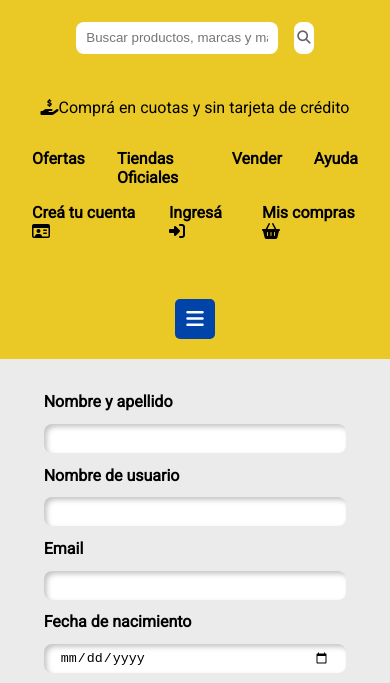
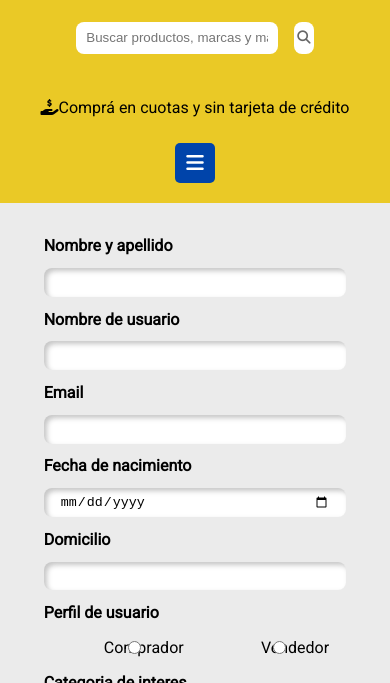
Before and after one commit to emiliasosa/mercadoliebre, a website: page views/register.html in a window 390 px wide. Shown: the part 83-766 px from the top of the page. Drawn offline with Linux system fonts and the light colour scheme; files that its build step writes are made by us from their sources; files whose address does not match are found by name.

Commit message:
Modificando header

```diff
--- a/views/register.html
+++ b/views/register.html
@@ -12,7 +12,7 @@
     <header>
         <div class="top-header">
             <div class="logo">
-                <img src="images/logo-mercado-liebre.svg" alt="Logo de MercadoLiebre"  onclick="location.href='/'">
+                <img src="images/logo-mercado-liebre.svg" alt="Logo de MercadoLiebre">
             </div>
             <form action="#" method="GET">
                 <input type="text" placeholder="Buscar productos, marcas y más">
@@ -20,7 +20,7 @@
             </form>
             <p><i class="fas fa-hand-holding-usd"></i>Comprá en cuotas y sin tarjeta de crédito</p>
         </div>
-        <nav>
+        <nav id="nav" class="display">
             <ul>
                 <li><a href="#">Ofertas</a></li>
                 <li><a href="#">Tiendas Oficiales</a></li>
@@ -28,12 +28,12 @@
                 <li><a href="#">Ayuda</a></li>
             </ul>
             <ul>
-                <li><a href="#">Creá tu cuenta <i class="far fa-id-card"></i></a></li>
+                <li><a href="/register">Creá tu cuenta <i class="far fa-id-card"></i></a></li>
                 <li><a href="/login">Ingresá <i class="fas fa-sign-in-alt"></i></a></li>
-                <li><a href="/">Mis compras <i class="fas fa-shopping-basket"></i></a></li>
+                <li><a href="#">Mis compras <i class="fas fa-shopping-basket"></i></a></li>
             </ul>
         </nav>
-        <div class="burger-menu">
+        <div class="burger-menu" onclick="displayMenu()">
             <i class="fa fa-bars burger"></i>
         </div>
     </header>
```
Also changed, not shown: views/login.html (+5 -5 lines).
